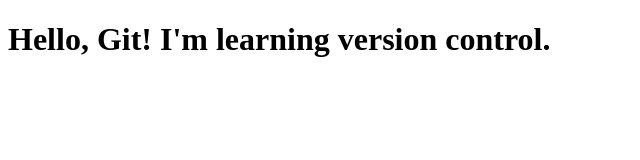
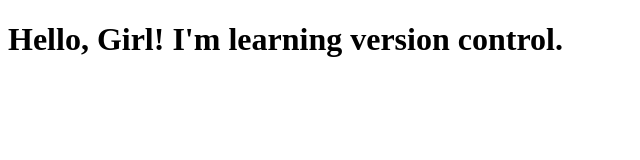
Before and after one commit to somtam9/my_first_project, a plain HTML site: page index.html in a window 1280 px wide. Shown: the whole page, without its empty margins (0-640 px from the left). Drawn offline with Linux system fonts and the light colour scheme.

```diff
--- a/index.html
+++ b/index.html
@@ -7,6 +7,6 @@ initial-scale=1.0">
 <title>My First Git Project</title>
 </head>
 <body>
-<h1>Hello, Git! I'm learning version control.</h1>
+<h1>Hello, Girl! I'm learning version control.</h1>
 </body>
 </html>
```
